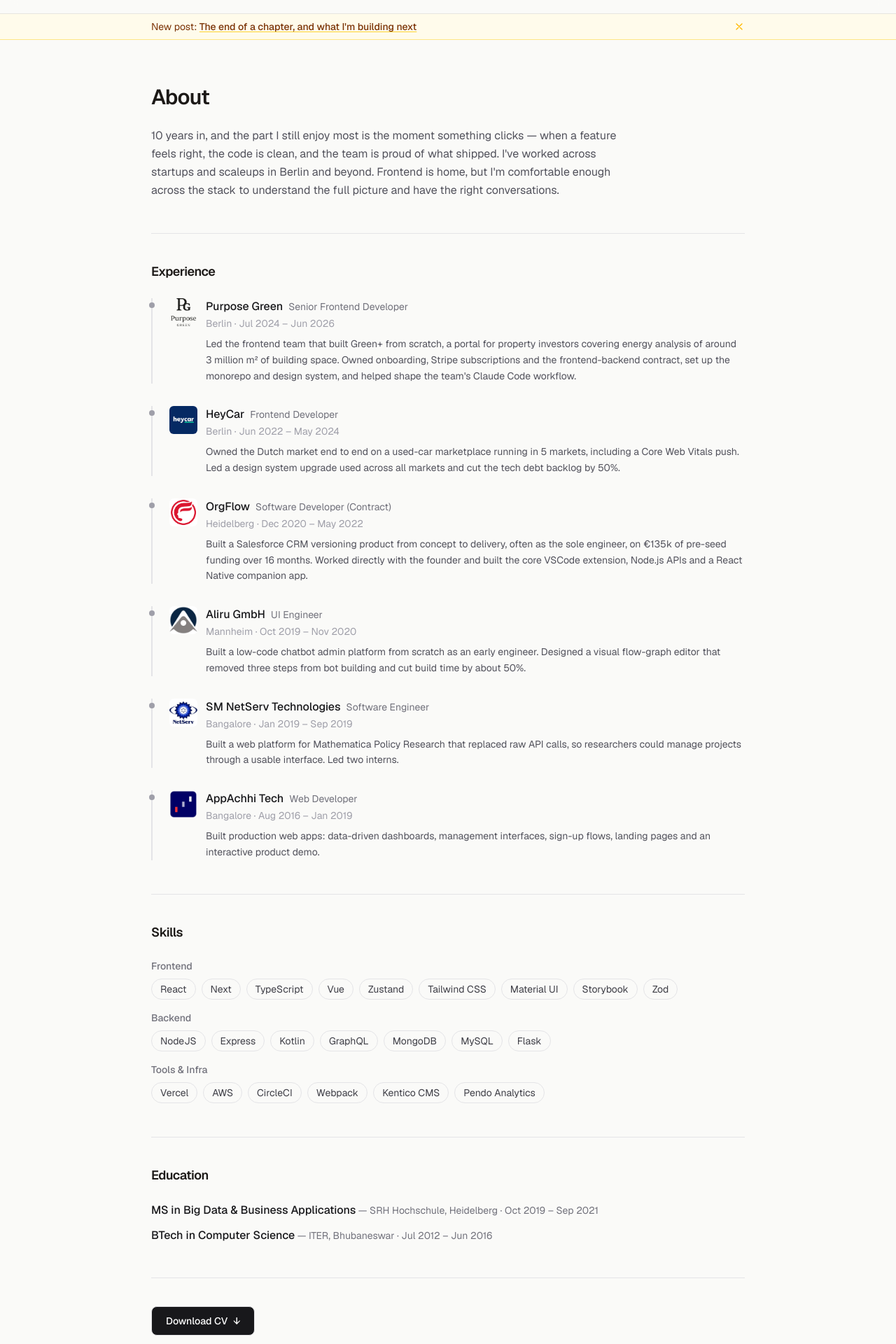
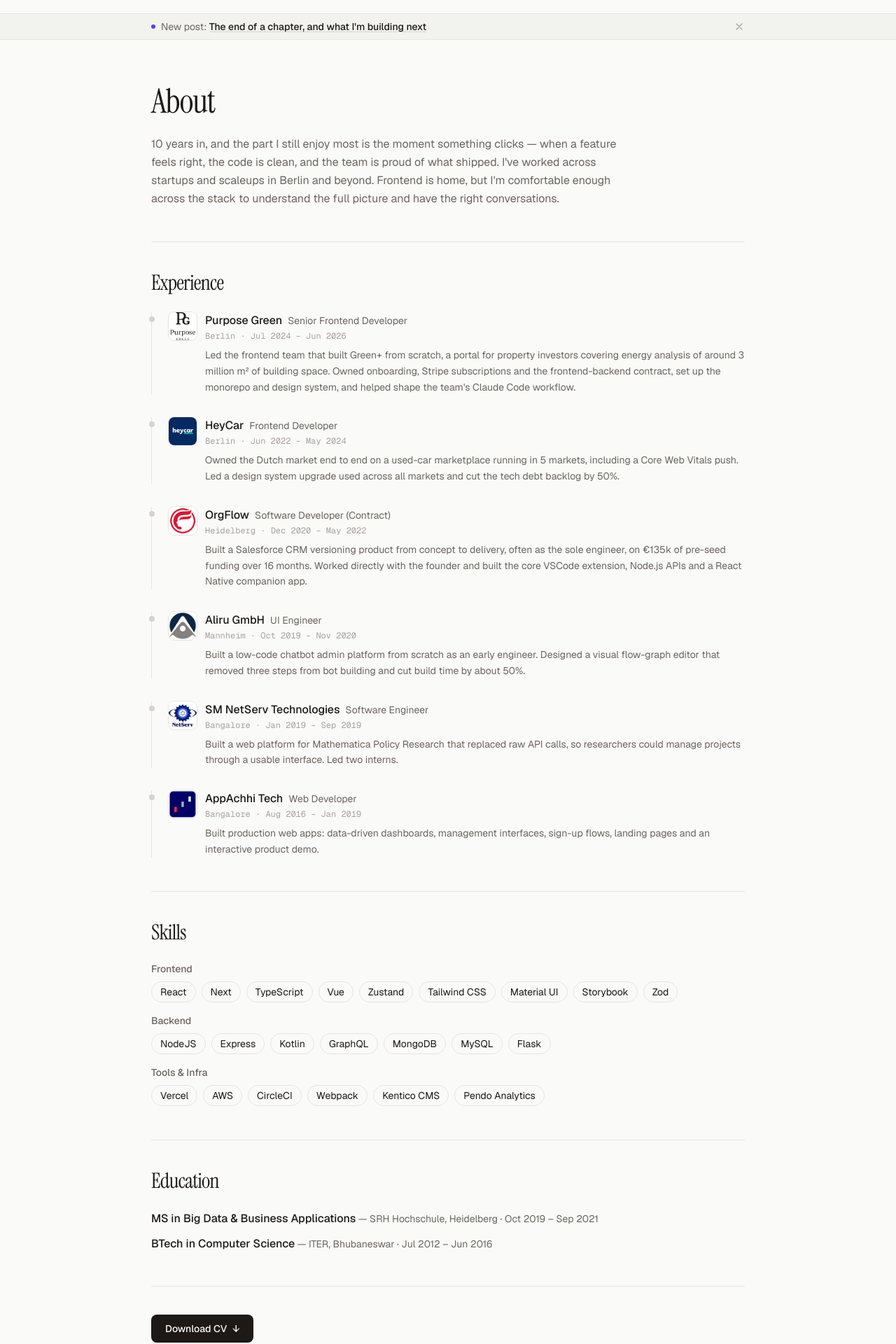
Before and after one commit to vickyvishalsahu/website, a Next.js app: page /en/about in a window 1280 px wide. Shown: the part 45-1965 px from the top of the page at 70% size. Built offline with nearby package versions, Linux system fonts and the light colour scheme.

Commit message:
feat: restyle pages with theme tokens for light and dark mode

```diff
--- a/app/[locale]/blog/page.tsx
+++ b/app/[locale]/blog/page.tsx
@@ -25,11 +25,11 @@ export default async function BlogPage() {
 
   return (
     <div className="mx-auto max-w-4xl px-6 py-16">
-      <h1 className="text-3xl font-bold tracking-tight">{t("title")}</h1>
-      <p className="mt-2 text-zinc-600">{t("subtitle")}</p>
+      <h1 className="font-display text-5xl tracking-tight text-fg">{t("title")}</h1>
+      <p className="mt-3 text-muted">{t("subtitle")}</p>
       <div className="mt-10 flex flex-col gap-4">
         {posts.length === 0 ? (
-          <p className="text-zinc-500">{t("emptyState")}</p>
+          <p className="text-muted">{t("emptyState")}</p>
         ) : (
           <>
             {pinned.map((post) => (
--- a/app/[locale]/contact/page.tsx
+++ b/app/[locale]/contact/page.tsx
@@ -21,27 +21,27 @@ export default async function ContactPage() {
 
   return (
     <div className="mx-auto max-w-4xl px-6 py-16">
-      <h1 className="text-3xl font-bold tracking-tight">{t("title")}</h1>
-      <p className="mt-2 text-zinc-600">{t("subtitle")}</p>
+      <h1 className="font-display text-5xl tracking-tight text-fg">{t("title")}</h1>
+      <p className="mt-2 text-muted">{t("subtitle")}</p>
 
       <div className="mt-10 grid gap-10 sm:grid-cols-2">
         <div>
-          <h2 className="font-semibold">{t("sendMessage")}</h2>
+          <h2 className="font-semibold text-fg">{t("sendMessage")}</h2>
           <div className="mt-4">
             <ContactForm />
           </div>
         </div>
         <div>
-          <h2 className="font-semibold">{t("findMe")}</h2>
+          <h2 className="font-semibold text-fg">{t("findMe")}</h2>
           <ul className="mt-4 space-y-3">
             {contactLinks.map((link) => (
               <li key={link.label}>
-                <span className="block text-sm text-zinc-500">{link.label}</span>
+                <span className="block text-sm text-muted">{link.label}</span>
                 <a
                   href={link.href}
                   target="_blank"
                   rel="noopener noreferrer"
-                  className="text-sm transition-colors hover:text-zinc-900"
+                  className="text-sm transition-colors hover:text-fg"
                 >
                   {link.value}
                 </a>
--- a/components/about.tsx
+++ b/components/about.tsx
@@ -7,35 +7,33 @@ export async function About() {
 
   return (
     <div className="mx-auto max-w-4xl px-6 py-16">
-      <h1 className="text-3xl font-semibold tracking-tight">{t("title")}</h1>
+      <h1 className="font-display text-5xl tracking-tight text-fg">{t("title")}</h1>
 
-      <p className="mt-6 max-w-2xl leading-relaxed text-zinc-600">
-        {t("intro")}
-      </p>
+      <p className="mt-6 max-w-2xl leading-relaxed text-muted">{t("intro")}</p>
 
-      <section className="mt-12 border-t border-zinc-200 pt-10">
-        <h2 className="text-lg font-semibold tracking-tight">{t("experienceTitle")}</h2>
+      <section className="mt-12 border-t border-border pt-10">
+        <h2 className="font-display text-3xl tracking-tight text-fg">{t("experienceTitle")}</h2>
         <div className="mt-6 space-y-8">
           {experience.map((job, i) => (
-            <div key={job.company} className="relative border-l-2 border-zinc-200 pl-6">
-              <div className="absolute -left-[5px] top-1.5 h-2 w-2 rounded-full bg-zinc-400" />
+            <div key={job.company} className="relative border-l border-border pl-6">
+              <div className="absolute top-1.5 -left-[4.5px] h-2 w-2 rounded-full bg-border-strong" />
               <div className="flex gap-3">
                 <Image
                   src={job.logo}
                   alt={job.company}
                   width={40}
                   height={40}
-                  className="h-10 w-10 shrink-0 rounded-md object-contain"
+                  className="h-10 w-10 shrink-0 rounded-lg bg-white object-contain ring-1 ring-border"
                 />
                 <div>
                   <div className="flex flex-wrap items-baseline gap-x-2">
-                    <span className="font-medium text-zinc-900">{job.company}</span>
-                    <span className="text-sm text-zinc-500">{t(`experience.${i}.role`)}</span>
+                    <span className="font-medium text-fg">{job.company}</span>
+                    <span className="text-sm text-muted">{t(`experience.${i}.role`)}</span>
                   </div>
-                  <div className="mt-0.5 text-sm text-zinc-400">
+                  <div className="mt-0.5 font-mono text-xs text-subtle">
                     {job.location} · {job.period}
                   </div>
-                  <p className="mt-2 text-sm leading-relaxed text-zinc-600">
+                  <p className="mt-2 text-sm leading-relaxed text-muted">
                     {t(`experience.${i}.summary`)}
                   </p>
                 </div>
@@ -45,8 +43,8 @@ export async function About() {
         </div>
       </section>
 
-      <section className="mt-12 border-t border-zinc-200 pt-10">
-        <h2 className="text-lg font-semibold tracking-tight">{t("skillsTitle")}</h2>
+      <section className="mt-12 border-t border-border pt-10">
+        <h2 className="font-display text-3xl tracking-tight text-fg">{t("skillsTitle")}</h2>
         <div className="mt-6 space-y-4">
           {(
             [
@@ -56,12 +54,12 @@ export async function About() {
             ] as const
           ).map(([label, items]) => (
             <div key={label}>
-              <h3 className="text-sm font-medium text-zinc-500">{label}</h3>
+              <h3 className="text-sm font-medium text-muted">{label}</h3>
               <div className="mt-2 flex flex-wrap gap-2">
                 {items.map((skill) => (
                   <span
                     key={skill}
-                    className="rounded-full border border-zinc-200 px-3 py-1 text-sm text-zinc-700"
+                    className="rounded-full border border-border px-3 py-1 text-sm text-fg"
                   >
                     {skill}
                   </span>
@@ -72,23 +70,26 @@ export async function About() {
         </div>
       </section>
 
-      <section className="mt-12 border-t border-zinc-200 pt-10">
-        <h2 className="text-lg font-semibold tracking-tight">{t("educationTitle")}</h2>
+      <section className="mt-12 border-t border-border pt-10">
+        <h2 className="font-display text-3xl tracking-tight text-fg">{t("educationTitle")}</h2>
         <div className="mt-6 space-y-3">
           {education.map((edu) => (
             <div key={edu.degree}>
-              <span className="font-medium text-zinc-900">{edu.degree}</span>
-              <span className="text-sm text-zinc-500"> — {edu.institution} · {edu.period}</span>
+              <span className="font-medium text-fg">{edu.degree}</span>
+              <span className="text-sm text-muted">
+                {" "}
+                — {edu.institution} · {edu.period}
+              </span>
             </div>
           ))}
         </div>
       </section>
 
-      <section className="mt-12 border-t border-zinc-200 pt-10">
+      <section className="mt-12 border-t border-border pt-10">
         <a
           href={cvLink}
           download="vickysahu-cv.pdf"
-          className="inline-flex cursor-pointer items-center gap-2 rounded-lg border border-zinc-200 bg-zinc-900 px-5 py-2.5 text-sm font-medium text-white transition-colors hover:bg-zinc-700"
+          className="inline-flex cursor-pointer items-center gap-2 rounded-lg bg-fg px-5 py-2.5 text-sm font-medium text-bg transition-opacity hover:opacity-85"
         >
           {t("cvLabel")}
           <span aria-hidden="true">&darr;</span>
--- a/components/footer.tsx
+++ b/components/footer.tsx
@@ -5,19 +5,19 @@ export async function Footer() {
   const t = await getTranslations("footer");
 
   return (
-    <footer className="border-t border-zinc-200">
-      <div className="mx-auto flex max-w-4xl flex-col items-center gap-4 py-8 text-sm text-zinc-500 sm:flex-row sm:justify-between">
+    <footer className="border-t border-border">
+      <div className="mx-auto flex max-w-4xl flex-col items-center gap-4 px-6 py-8 text-sm text-muted sm:flex-row sm:justify-between">
         <p>
           &copy; {new Date().getFullYear()} {t("copyright")}
         </p>
-        <div className="flex gap-4">
+        <div className="flex gap-5">
           {socials.map((s) => (
             <a
               key={s.label}
               href={s.href}
               target="_blank"
               rel="noopener noreferrer"
-              className="transition-colors hover:text-zinc-900"
+              className="transition-colors hover:text-fg"
             >
               {s.label}
             </a>
--- a/components/notification-banner.tsx
+++ b/components/notification-banner.tsx
@@ -18,23 +18,32 @@ export function NotificationBanner() {
   };
 
   return (
-    <div className="border-b border-amber-200 bg-amber-50">
+    <div className="border-b border-border bg-surface">
       <div className="mx-auto flex max-w-4xl items-center justify-between gap-4 px-6 py-2">
-        <p className="text-sm text-amber-900">
+        <p className="flex items-center gap-2 text-sm text-muted">
+          <span className="h-1.5 w-1.5 shrink-0 rounded-full bg-accent" aria-hidden="true" />
+          <span>
             New post:{" "}
             <Link
               href="/blog/end-of-a-chapter"
-            className="font-medium underline decoration-amber-300 underline-offset-2 transition-colors hover:text-amber-700"
+              className="font-medium text-fg underline decoration-border-strong underline-offset-2 transition-colors hover:decoration-fg"
             >
               The end of a chapter, and what I&apos;m building next
             </Link>
+          </span>
         </p>
         <button
           onClick={handleDismiss}
-          className="shrink-0 text-amber-400 transition-colors hover:text-amber-600"
+          className="shrink-0 cursor-pointer text-subtle transition-colors hover:text-fg"
           aria-label="Dismiss notification"
         >
-          <svg className="h-4 w-4" viewBox="0 0 24 24" fill="none" stroke="currentColor" strokeWidth="2">
+          <svg
+            className="h-4 w-4"
+            viewBox="0 0 24 24"
+            fill="none"
+            stroke="currentColor"
+            strokeWidth="2"
+          >
             <path strokeLinecap="round" strokeLinejoin="round" d="M6 18L18 6M6 6l12 12" />
           </svg>
         </button>
```
Also changed, not shown: components/contact-form.tsx (+8 -10 lines), components/sync-run-diagram.tsx (+28 -28 lines). Lines whose indentation alone changed are shown as unchanged.
